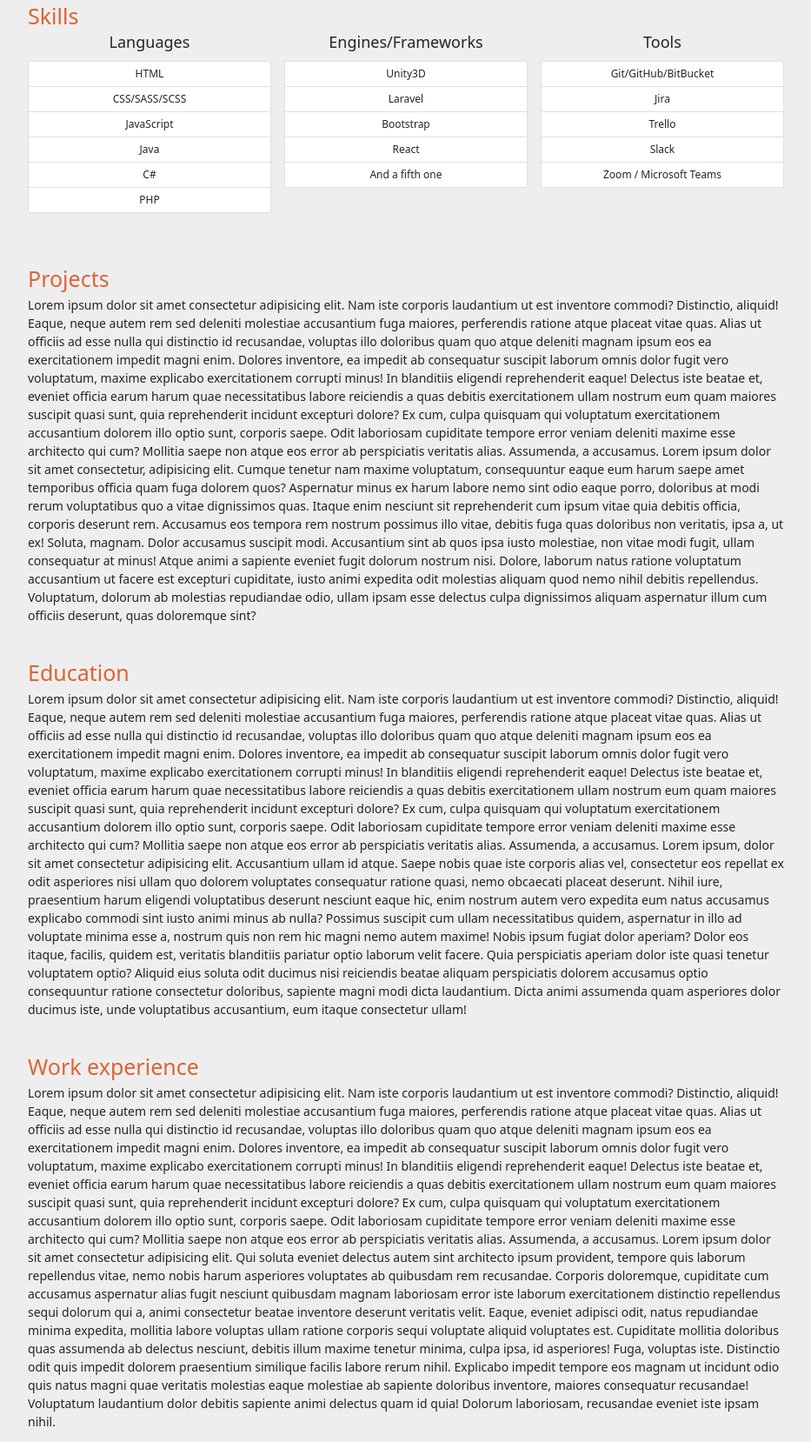
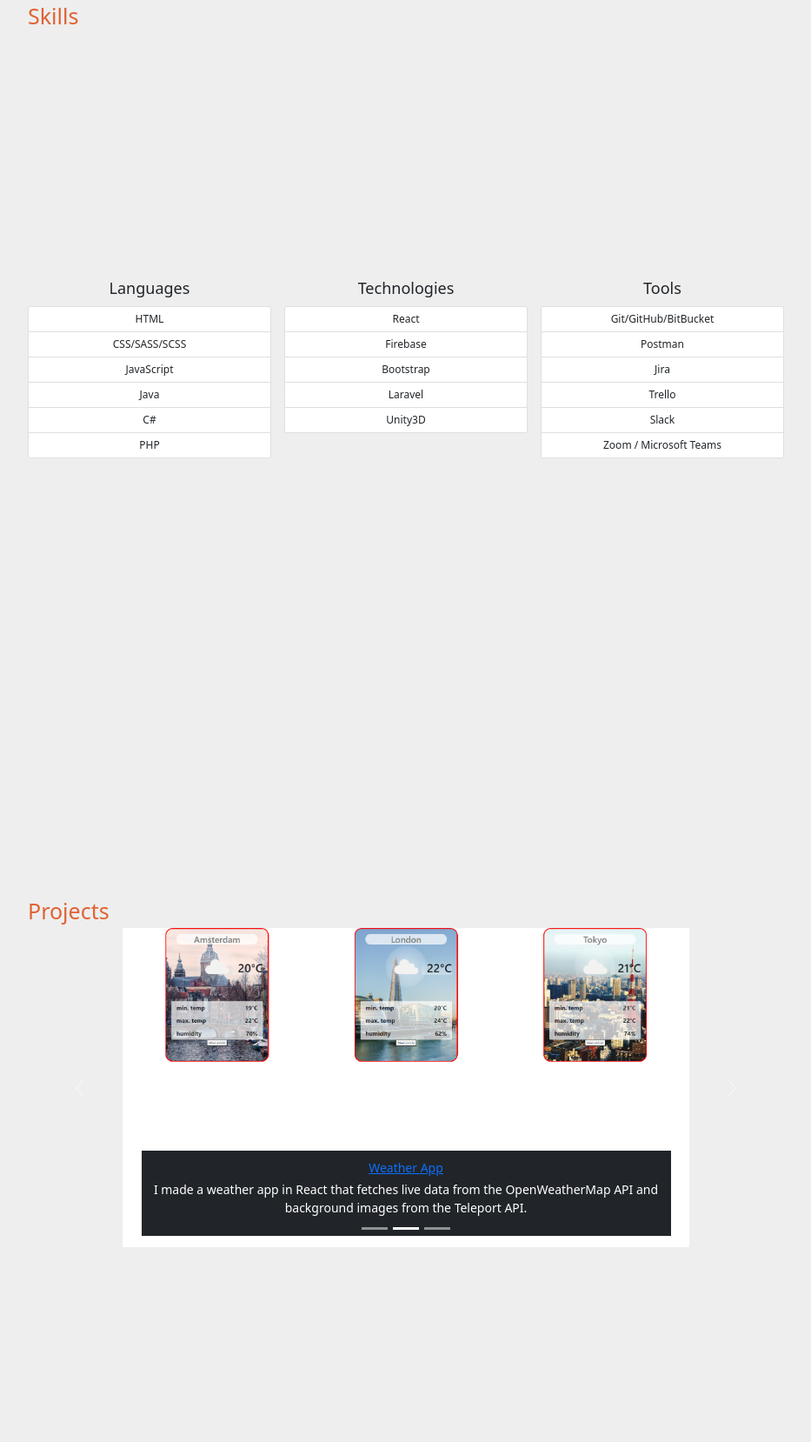
Before and after one commit to Rytje/Portfolio, a website: page index.html in a window 1280 px wide. Shown: the part 827-2485 px from the top of the page at 87% size, without its empty margins (333-1266 px from the left). Drawn offline with nearby package versions, Linux system fonts and the light colour scheme; files that its build step writes are made by us from their sources.

Commit message:
Added projects, more responsive and content

```diff
--- a/index.html
+++ b/index.html
@@ -7,7 +7,7 @@
 	<meta name="keywords" content="one, two, three">
 	<meta name="viewport" content="width=device-width, initial-scale=1">
 
-	<title>Blank Template</title>
+	<title>Ryno Tseng - Portfolio</title>
 
 	<!-- external CSS link -->
 	<!-- <link href="https://cdn.jsdelivr.net/npm/bootstrap@5.0.1/dist/css/bootstrap.min.css" rel="stylesheet"
@@ -61,7 +61,8 @@
 				</div>
 			</nav>
 			<div class="links">
-				<a href="https://github.com/Rytje" target="_blank" rel="noopener noreferrer"><i class="fab fa-github fa-3x"></i></a>
+				<a href="https://github.com/Rytje" target="_blank" rel="noopener noreferrer"><i
+						class="fab fa-github fa-3x"></i></a>
 				<a href="http://" target="_blank" rel="noopener noreferrer"><i class="fab fa-linkedin fa-3x"></i></a>
 			</div>
 
@@ -73,34 +74,35 @@
 		</div>
 
 		<div class="col">
-			<section id="introduction" class="row d-flex flex-column-reverse flex-sm-row mb-5 mx-5 vh-100">
-				<div class="col-12 h-75 col-sm-8 overflow-auto">
-					<h2 class="col text-center text-sm-start">Introduction</h2>
-					<p class="col text-center text-sm-start">Lorem ipsum dolor sit amet consectetur adipisicing elit. Laborum
-						expedita, repellendus sequi
-						eaque illo ipsa iusto perferendis omnis molestiae vero nam deleniti nostrum dicta amet at ut
-						quas facere obcaecati velit voluptates. Totam a neque, laborum veritatis mollitia facere. Fuga,
-						quaerat. Et eveniet explicabo aut velit quibusdam, doloremque expedita ea distinctio ab quas
-						debitis, nostrum aperiam itaque minima vel, in id corporis eaque amet eius error officia
-						laudantium porro dolores! Assumenda qui neque reiciendis itaque quam optio doloremque, saepe
-						provident, error, ipsum cumque laudantium hic illo asperiores. Quas quod, esse quo expedita
-						error incidunt modi nihil doloremque numquam quibusdam nesciunt odit possimus et maiores
-						accusamus? Quae expedita minima aperiam veniam dolores voluptate dicta fugit fugiat, nesciunt
-						tenetur? In corrupti nisi cupiditate alias quisquam dignissimos hic, expedita sequi ea, quidem
-						nobis ipsa est consequatur quam veritatis libero mollitia pariatur deleniti. Quasi repellendus
-						labore sed adipisci rerum deserunt, eum voluptatibus ratione praesentium?
-					</p>
+			<section id="introduction" class="">
+				<h2 class="d-none col-12 text-center text-sm-start">Introduction</h2>
+
+				<div
+					class="d-flex flex-column-reverse flex-sm-row mb-5 mx-5 vh-100 justify-content-evenly align-items-sm-center">
+
+					<div class="col-12 col-sm-8 overflow-auto">
+						<p class="text-center fs-1">Hello!</p>
+						<p class="col text-center text-sm-start">I'm <span class="fw-bold">Ryno Tseng</span>, a
+							front-end
+							developer with a "can
+							learn" mindset and a background in game development.
+							Currently my focus is on creating websites with the react library.
+
+						</p>
+					</div>
+					<!-- <img class="col-5 col-sm-4 img-fluid h-50 mx-auto" src="images/Saltyhound logo.png" alt=""> -->
+					<img class="col-8 col-sm-4 img-fluid rounded-circle px-0 mx-auto"
+						src="https://i.pinimg.com/originals/02/b3/49/02b3494ed594e6322e9da263d0bf87a7.jpg" alt="">
+
 				</div>
-				<!-- <img class="col-5 col-sm-4 img-fluid h-50 mx-auto" src="images/Saltyhound logo.png" alt=""> -->
-				<img class="col-5 col-sm-4 img-fluid h-25 px-0 mx-auto"
-					src="https://i.pinimg.com/originals/02/b3/49/02b3494ed594e6322e9da263d0bf87a7.jpg" alt="">
+
 			</section>
 
-			<section id="skills" class="row mx-5 mb-5">
+			<section id="skills" class="row mx-5 mb-5 vh-100">
 				<h2 class="col-12 text-center text-sm-start">Skills</h2>
-				<div class="col-sm-4">
+				<div class="col-sm-4 h-25">
 					<h3 class="text-center mb-3">Languages</h3>
-					<ul class="list-group text-center mb-5">
+					<ul class="list-group text-center mb-5 overflow-auto">
 						<li class="list-group-item">HTML</li>
 						<li class="list-group-item">CSS/SASS/SCSS</li>
 						<li class="list-group-item">JavaScript</li>
@@ -109,20 +111,21 @@
 						<li class="list-group-item">PHP</li>
 					</ul>
 				</div>
-				<div class="col-sm-4">
-					<h3 class="text-center mb-3">Engines/Frameworks</h3>
-					<ul class="list-group text-center mb-5">
+				<div class="col-sm-4 h-25">
+					<h3 class="text-center mb-3">Technologies</h3>
+					<ul class="list-group text-center mb-5 overflow-auto">
+						<li class="list-group-item">React</li>
+						<li class="list-group-item">Firebase</li>
+						<li class="list-group-item">Bootstrap</li>
+						<li class="list-group-item">Laravel</li>
 						<li class="list-group-item">Unity3D</li>
-						<li class="list-group-item">Laravel</li>
-						<li class="list-group-item">Bootstrap</li>
-						<li class="list-group-item">React</li>
-						<li class="list-group-item">And a fifth one</li>
 					</ul>
 				</div>
-				<div class="col-sm-4">
+				<div class="col-sm-4 h-25">
 					<h3 class="text-center mb-3">Tools</h3>
-					<ul class="list-group text-center">
+					<ul class="list-group text-center overflow-auto">
 						<li class="list-group-item">Git/GitHub/BitBucket</li>
+						<li class="list-group-item">Postman</li>
 						<li class="list-group-item">Jira</li>
 						<li class="list-group-item">Trello</li>
 						<li class="list-group-item">Slack</li>
@@ -131,31 +134,63 @@
 				</div>
 			</section>
 
-			<section id="projects" class="row mx-5">
+			<section id="projects" class="row d-flex flex-column justify-content-center mx-5 vh-100">
 				<h2 class="col-12 text-center text-sm-start">Projects</h2>
-				<p>Lorem ipsum dolor sit amet consectetur adipisicing elit. Nam iste corporis laudantium ut est
-					inventore commodi? Distinctio, aliquid! Eaque, neque autem rem sed deleniti molestiae accusantium
-					fuga maiores, perferendis ratione atque placeat vitae quas. Alias ut officiis ad esse nulla qui
-					distinctio id recusandae, voluptas illo doloribus quam quo atque deleniti magnam ipsum eos ea
-					exercitationem impedit magni enim. Dolores inventore, ea impedit ab consequatur suscipit laborum
-					omnis dolor fugit vero voluptatum, maxime explicabo exercitationem corrupti minus! In blanditiis
-					eligendi reprehenderit eaque! Delectus iste beatae et, eveniet officia earum harum quae
-					necessitatibus labore reiciendis a quas debitis exercitationem ullam nostrum eum quam maiores
-					suscipit quasi sunt, quia reprehenderit incidunt excepturi dolore? Ex cum, culpa quisquam qui
-					voluptatum exercitationem accusantium dolorem illo optio sunt, corporis saepe. Odit laboriosam
-					cupiditate tempore error veniam deleniti maxime esse architecto qui cum? Mollitia saepe non atque
-					eos error ab perspiciatis veritatis alias. Assumenda, a accusamus. Lorem ipsum dolor sit amet
-					consectetur, adipisicing elit. Cumque tenetur nam maxime voluptatum, consequuntur eaque eum harum
-					saepe amet temporibus officia quam fuga dolorem quos? Aspernatur minus ex harum labore nemo sint
-					odio eaque porro, doloribus at modi rerum voluptatibus quo a vitae dignissimos quas. Itaque enim
-					nesciunt sit reprehenderit cum ipsum vitae quia debitis officia, corporis deserunt rem. Accusamus
-					eos tempora rem nostrum possimus illo vitae, debitis fuga quas doloribus non veritatis, ipsa a, ut
-					ex! Soluta, magnam. Dolor accusamus suscipit modi. Accusantium sint ab quos ipsa iusto molestiae,
-					non vitae modi fugit, ullam consequatur at minus! Atque animi a sapiente eveniet fugit dolorum
-					nostrum nisi. Dolore, laborum natus ratione voluptatum accusantium ut facere est excepturi
-					cupiditate, iusto animi expedita odit molestias aliquam quod nemo nihil debitis repellendus.
-					Voluptatum, dolorum ab molestias repudiandae odio, ullam ipsam esse delectus culpa dignissimos
-					aliquam aspernatur illum cum officiis deserunt, quas doloremque sint?</p>
+				<div id="carouselExampleIndicators" class="carousel slide" data-bs-ride="carousel">
+					<div class="carousel-indicators">
+						<button type="button" data-bs-target="#carouselExampleIndicators" data-bs-slide-to="0"
+							class="active" aria-current="true" aria-label="Slide 1"></button>
+						<button type="button" data-bs-target="#carouselExampleIndicators" data-bs-slide-to="1"
+							aria-label="Slide 2"></button>
+						<button type="button" data-bs-target="#carouselExampleIndicators" data-bs-slide-to="2"
+							aria-label="Slide 3"></button>
+					</div>
+					<div class="carousel-inner">
+						<div class="carousel-item active">
+							<img src="images/Screenshot (17).png" class="d-block w-75 mx-auto" alt="Image of webshop">
+							<div class="carousel-caption d-none d-md-block bg-dark">
+								<h5>
+									<a href="https://afterschoolfightclub.netlify.app/" target="_blank"
+										rel="noopener noreferrer">After School Fight Club
+									</a>
+								</h5>
+								<p>I made a fictive webshop in React that "sells" input devices for fighting games. </p>
+							</div>
+						</div>
+						<div class="carousel-item">
+							<img src="images/Screenshot (23).png" class="d-block w-75 mx-auto"
+								alt="Image of Weather App">
+							<div class="carousel-caption d-none d-md-block bg-dark">
+
+								<h5>
+									<a href="https://ryno-weather-app.netlify.app/" target="_blank"
+										rel="noopener noreferrer">
+										Weather App
+									</a>
+								</h5>
+								<p>I made a weather app in React that fetches live data from the OpenWeatherMap API and
+									background images from the Teleport API.</p>
+							</div>
+						</div>
+						<div class="carousel-item">
+							<img src="images/Screenshot (17).png" class="d-block w-75 mx-auto" alt="Image of Stopwatch">
+							<div class="carousel-caption d-none d-md-block bg-dark">
+								<h5>First slide label</h5>
+								<p>Some representative placeholder content for the first slide.</p>
+							</div>
+						</div>
+					</div>
+					<button class="carousel-control-prev" type="button" data-bs-target="#carouselExampleIndicators"
+						data-bs-slide="prev">
+						<span class="carousel-control-prev-icon" aria-hidden="true"></span>
+						<span class="visually-hidden">Previous</span>
+					</button>
+					<button class="carousel-control-next" type="button" data-bs-target="#carouselExampleIndicators"
+						data-bs-slide="next">
+						<span class="carousel-control-next-icon" aria-hidden="true"></span>
+						<span class="visually-hidden">Next</span>
+					</button>
+				</div>
 			</section>
 
 			<section id="education" class="row my-5 mx-5">
@@ -218,8 +253,8 @@
 	<!-- <script src="https://cdn.jsdelivr.net/npm/bootstrap@5.0.1/dist/js/bootstrap.bundle.min.js"
 		integrity="sha384-gtEjrD/SeCtmISkJkNUaaKMoLD0//ElJ19smozuHV6z3Iehds+3Ulb9Bn9Plx0x4"
 		crossorigin="anonymous"></script> -->
-		<!-- <script src="node_modules/bootstrap/dist/js/bootstrap.js"></script> -->
-		<script src="js/bootstrap.js"></script>
+	<!-- <script src="node_modules/bootstrap/dist/js/bootstrap.js"></script> -->
+	<script src="js/bootstrap.js"></script>
 	<script type="text/javascript" src="js/main.js"></script>
 </body>
 
--- a/sass/portfolio.scss
+++ b/sass/portfolio.scss
@@ -1,10 +1,12 @@
 @import "../node_modules/bootstrap/scss/bootstrap.scss";
+@import url('https://fonts.googleapis.com/css2?family=Kanit:ital,wght@0,100;0,200;0,300;0,400;0,500;0,600;0,700;0,800;0,900;1,100;1,200;1,300;1,400;1,500;1,600;1,700;1,800;1,900&display=swap');
 
 /******************************************
 /* BASE STYLES
 /*******************************************/
 html {
     font-size: 62.5%;
+    // font-family: 'Kanit', sans-serif;
 }
 
 body {
@@ -62,5 +64,16 @@
     font-size: 1.2rem;
 }
 
+.list-group {
+    // height: 135px;
+}
+
 footer {
 }
+
+
+@media screen and (max-width: 575px){
+    ul{
+        height: 20vh;
+    }
+}
```
Also changed, not shown: images/Screenshot (17).png (added), images/Screenshot (23).png (added).
